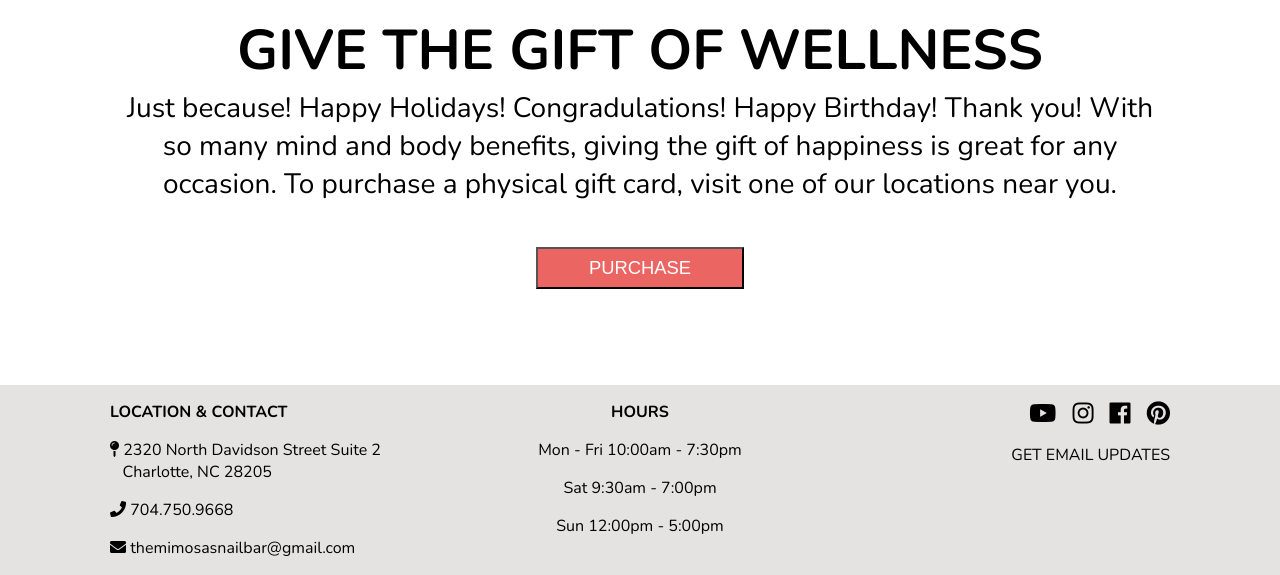
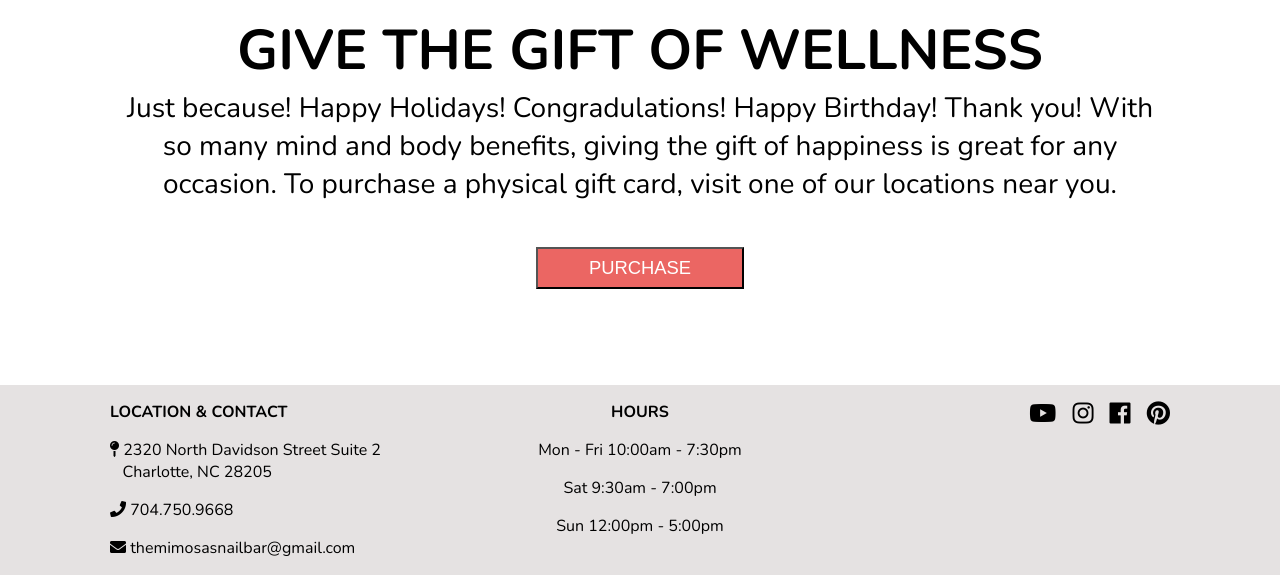
Before and after one commit to mimosasnailbar/mimosas, a Jekyll site: the page built from giftcard.html, in a window 1280 px wide and 900 px high, scrolled down 698 px, cut to the strip 325-900 px from the top of the window. Built offline with Jekyll 4.4.1, drawn with Linux system fonts in a browser that asks for light colours; nearby versions of some CDN libraries.

Commit message:
Updated '_layouts/default.html' via CloudCannon

```diff
--- a/_layouts/default.html
+++ b/_layouts/default.html
@@ -9,35 +9,24 @@
 		<link rel="stylesheet" href="{{ 'styles/main.css' | relative_url }}" />
 		<link rel="icon" href="../images/mnbar.png" />
 		<!-- Font Awesome -->
-		<link
-			rel="stylesheet"
-			href="https://use.fontawesome.com/releases/v5.4.1/css/all.css"
-			integrity="sha384-5sAR7xN1Nv6T6+dT2mhtzEpVJvfS3NScPQTrOxhwjIuvcA67KV2R5Jz6kr4abQsz"
-			crossorigin="anonymous"
-		/>
+		<link rel="stylesheet" href="https://use.fontawesome.com/releases/v5.4.1/css/all.css" integrity="sha384-5sAR7xN1Nv6T6+dT2mhtzEpVJvfS3NScPQTrOxhwjIuvcA67KV2R5Jz6kr4abQsz" crossorigin="anonymous" />
 	</head>
 	<body>
 		<header>
 			<nav id="nav">
-				<div
-					class="mobile__menu"
-					v-on:click="openNav"
-					v-bind:class="{ change: isChanged }"
-				>
+				<div class="mobile__menu" v-on:click="openNav" v-bind:class="{ change: isChanged }">
 					<div class="bar1"></div>
 					<div class="bar2"></div>
 					<div class="bar3"></div>
 				</div>
 				<ul class="mobile__nav" v-bind:class="[showNav ? 'show' : '']">
-					<a class="editable" href="index.html"><li class="editable">HOME</li></a>
-					<a class="editable" href="services.html"> <li class="editable">SERVICES</li> </a>
-					<a class="editable" href="membership.html"> <li class="editable">MEMBERSHIP</li> </a>
-					<a class="editable" href="giftcard.html"><li class="editable">GIFT CARD</li></a>
-					<a class="editable" href="about.html"><li class="editable">ABOUT US</li></a>
-					<a class="editable" href="contact.html"><li class="editable">CONTACT US</li></a>
-					<a class="editable appointment" target="_blank" href="https://www.vagaro.com/mimosasnailbar/book-now" class="appointment"
-						><li class="editable">APPOINTMENT</li></a
-					>
+					<a class="editable" href="index.html"><li>HOME</li></a>
+					<a class="editable" href="services.html"> <li>SERVICES</li> </a>
+					<a class="editable" href="membership.html"> <li>MEMBERSHIP</li> </a>
+					<a class="editable" href="giftcard.html"><li>GIFT CARD</li></a>
+					<a class="editable" href="about.html"><li>ABOUT US</li></a>
+					<a class="editable" href="contact.html"><li>CONTACT US</li></a>
+					<a class="editable appointment" target="_blank" href="https://www.vagaro.com/mimosasnailbar/book-now"><li>APPOINTMENT</li></a>
 				</ul>
 			</nav>
 			<div class="header__image">
@@ -48,21 +37,22 @@
 		<footer>
 			<div class="wrapper-two footer__content">
 				<div>
-					<p class="footer__title editable">LOCATION & CONTACT</p>
-					<a href="http://maps.google.com/?q=2320 North Davidson Street Suite 2, Charlotte, NC 28205" class="editable footer__address"><p class="editable">
+					<p class="footer__title editable">
+						LOCATION &amp; CONTACT
+					</p>
+					<a href="http://maps.google.com/?q=2320 North Davidson Street Suite 2, Charlotte, NC 28205" class="editable footer__address"><p>
 						<i class="fas fa-map-pin"></i>&nbsp;2320 North Davidson Street Suite
 						2<br />&nbsp; &nbsp;Charlotte, NC 28205
 					</p></a>
 					<a href="tel:704-750-9668" class="editable"><i class="fas fa-phone"></i> 704.750.9668</a>
 					<p class="editable">
-						<i class="fas fa-envelope"></i>
-						<a class="editable" target="_blank" href="mailto:themimosasnailbar@gmail.com"
-							>themimosasnailbar@gmail.com</a
-						>
+						<i class="fas fa-envelope"></i> <a target="_blank" href="mailto:themimosasnailbar@gmail.com">themimosasnailbar@gmail.com</a>
 					</p>
 				</div>
 				<div class="footer__hours">
-					<p class="footer__title editable">HOURS</p>
+					<p class="footer__title editable">
+						HOURS
+					</p>
 					<p class="editable">
 						Mon - Fri 10:00am - 7:30pm
 					</p>
@@ -75,33 +65,21 @@
 				</div>
 				<div class="footer__social">
 					<p>
-						<a  class="editable"
-							href="https://youtube.com/channel/UCD61h9TyIKIyvTcz8hfD34g"
-							target="_blank"
-							><i class="fab fa-youtube"></i
-						></a>
-						<a class="editable" href="https://instagram.com/themimosasnailbar" target="_blank"
-							><i class="fab fa-instagram"></i
-						></a>
-						<a class="editable" href="https://facebook.com/themimosasnailbar" target="_blank"
-							><i class="fab fa-facebook"></i
-						></a>
+						<a class="editable" href="https://youtube.com/channel/UCD61h9TyIKIyvTcz8hfD34g" target="_blank"><i class="fab fa-youtube"></i></a>
+						<a class="editable" href="https://instagram.com/themimosasnailbar" target="_blank"><i class="fab fa-instagram"></i></a>
+						<a class="editable" href="https://facebook.com/themimosasnailbar" target="_blank"><i class="fab fa-facebook"></i></a>
 						<a class="editable" href="https://pinterest.com/themimosasnailbar/" target="_blank">
-							<i class="fab fa-pinterest"></i
-						></a>
+							<i class="fab fa-pinterest"></i></a>
 					</p>
-					<p class="editable">GET EMAIL UPDATES</p>
+					<p class="editable">
+
+					</p>
 				</div>
 			</div>
 		</footer>
 		<!-- Scripts -->
 		<script src="https://cdn.jsdelivr.net/npm/vue@2.5.16/dist/vue.js"></script>
 		<script src="./scripts/main.js"></script>
-		<script
-			async
-			defer
-			src="https://maps.googleapis.com/maps/api/js?key=AIzaSyAnxLLTFVO0YzV4sBscsnegjvo4s0qYuUM&callback=initMap"
-			type="text/javascript"
-		></script>
+		<script async defer src="https://maps.googleapis.com/maps/api/js?key=AIzaSyAnxLLTFVO0YzV4sBscsnegjvo4s0qYuUM&callback=initMap" type="text/javascript"></script>
 	</body>
 </html>
```
